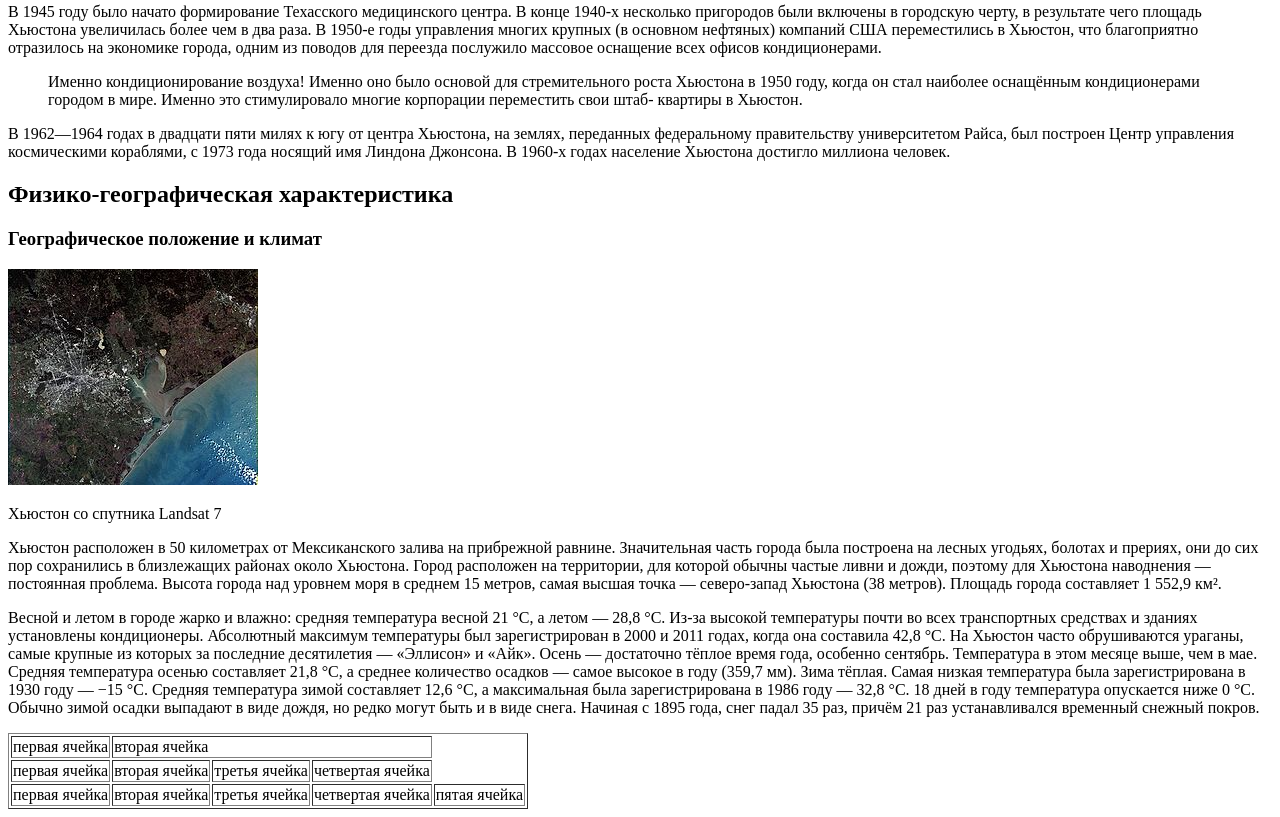
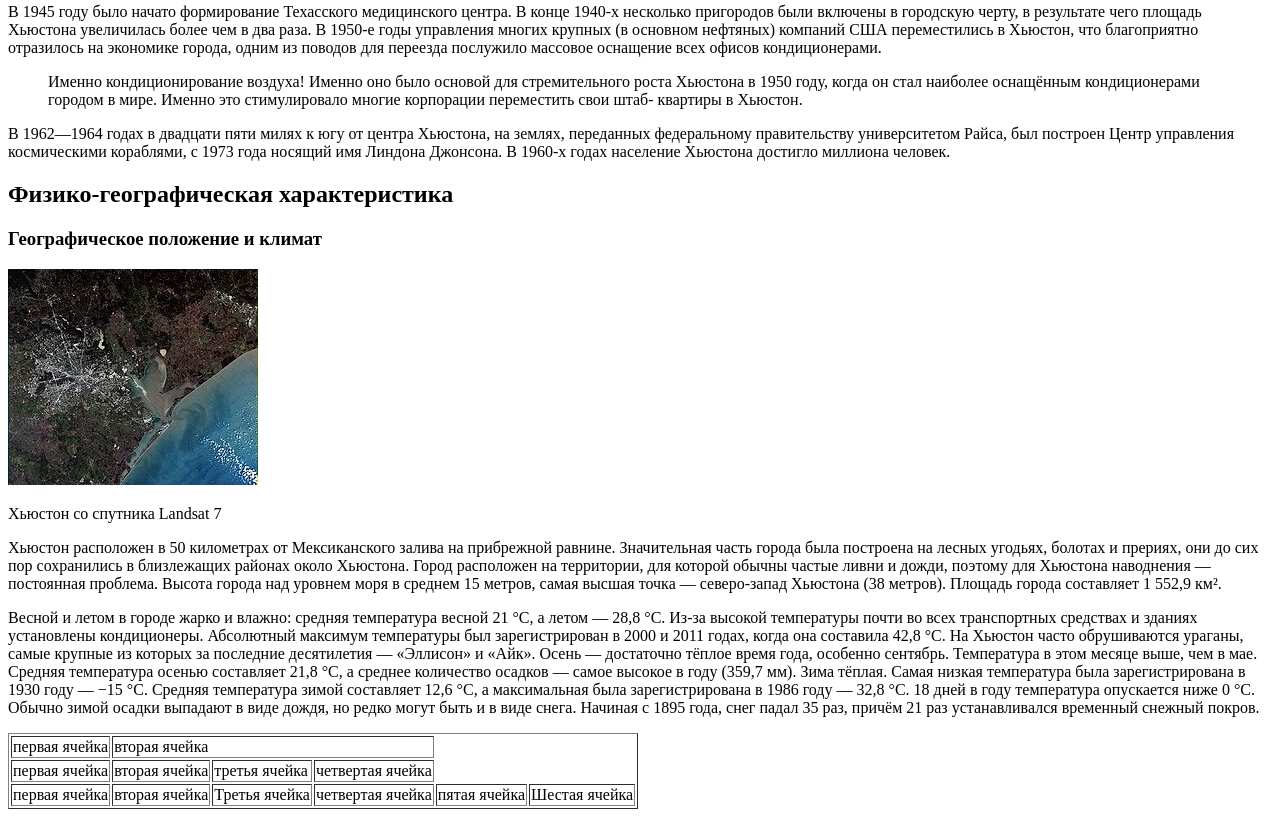
Before and after one commit to Bezliepkin/Houston, a plain HTML site: page index.html in a window 1280 px wide. Shown: the part 1808-2625 px from the top of the page. Drawn offline with Linux system fonts and the light colour scheme.

Commit message:
change table

```diff
--- a/index.html
+++ b/index.html
@@ -172,9 +172,10 @@
     <tr>
         <td>первая ячейка</td>
         <td>вторая ячейка</td>
-        <td>третья ячейка</td>
+        <td>Третья ячейка</td>
         <td>четвертая ячейка</td>
         <td>пятая ячейка</td>
+        <td>Шестая ячейка</td>
     </tr>
 
 </table>
```
